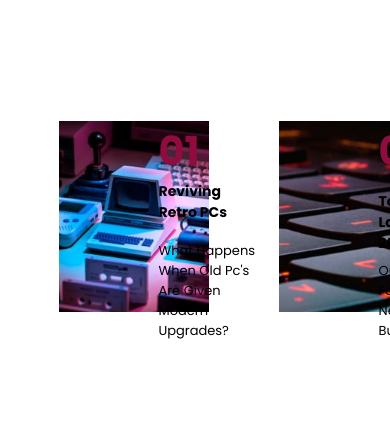
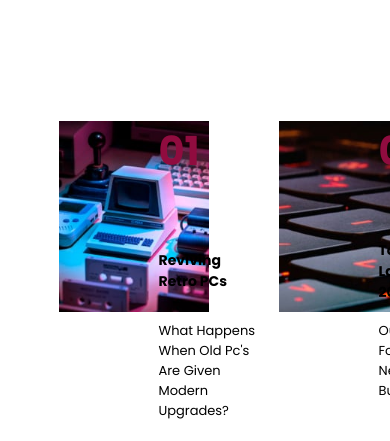
Before and after one commit to itachi-yin/FrontEndMentor-News-HomePage, a plain HTML site: page index.html in a window 390 px wide. Shown: the part 1026-1467 px from the top of the page. Before the commit the page ends 1387 px from the top, so only its background shows below. Drawn offline with Linux system fonts and the light colour scheme.

Commit message:
Project Completed For Desktop Screens. , Time To Make It Responsive For Mobiles And Other Small Or Medium Screens, For That Gonna Make New Branch

```diff
--- a/css/_global.scss
+++ b/css/_global.scss
@@ -236,7 +236,7 @@ body{
         // border: 1px solid red;
         display: grid;
         grid-template-columns: repeat(2,minmax(5rem,1fr));
-        grid-template-rows: repeat(2,minmax(1rem,1fr));
+        grid-template-rows: repeat(3,minmax(1rem,1fr));
         // text-align: center;
 
 
@@ -251,6 +251,7 @@ body{
             // border: 2px solid purple;
             display: inline-block;
 
+
         }
 
         // h3,h4,p{
@@ -263,6 +264,8 @@ body{
             font-size: 4rem;
             // grid-row: span 2;
             color: $col4;
+            place-self: start start;
+            // border:1px solid red;
 
 
 
@@ -270,13 +273,17 @@ body{
 
         h4{
             font-size: 1.4rem;
+            // border:1px solid red;
+            place-self: center start;
+
 
 
         }
 
         p{
             font-size: 1.3rem;
-
+            place-self: start start;
+            // border:1px solid red;
 
         }
 
```
Also changed, not shown: css/style.css, 1 other file.
